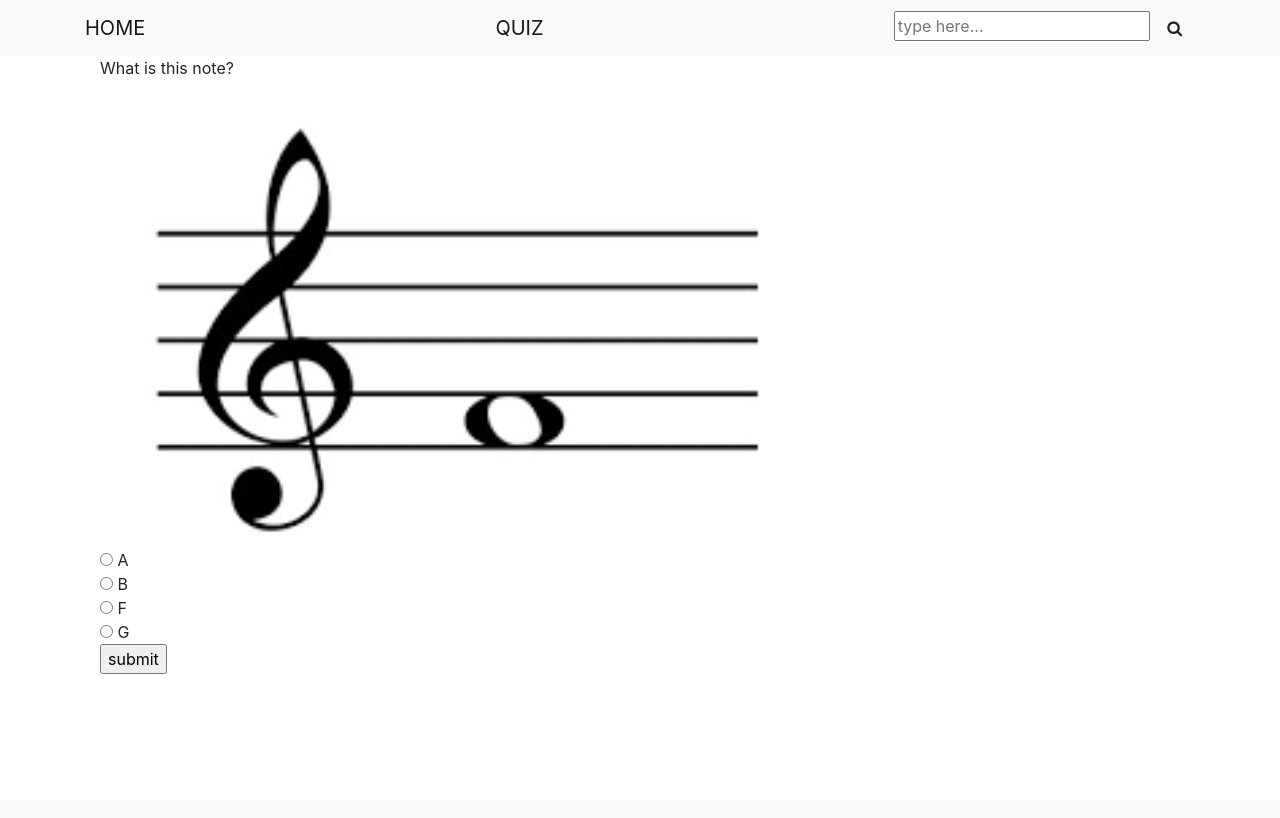
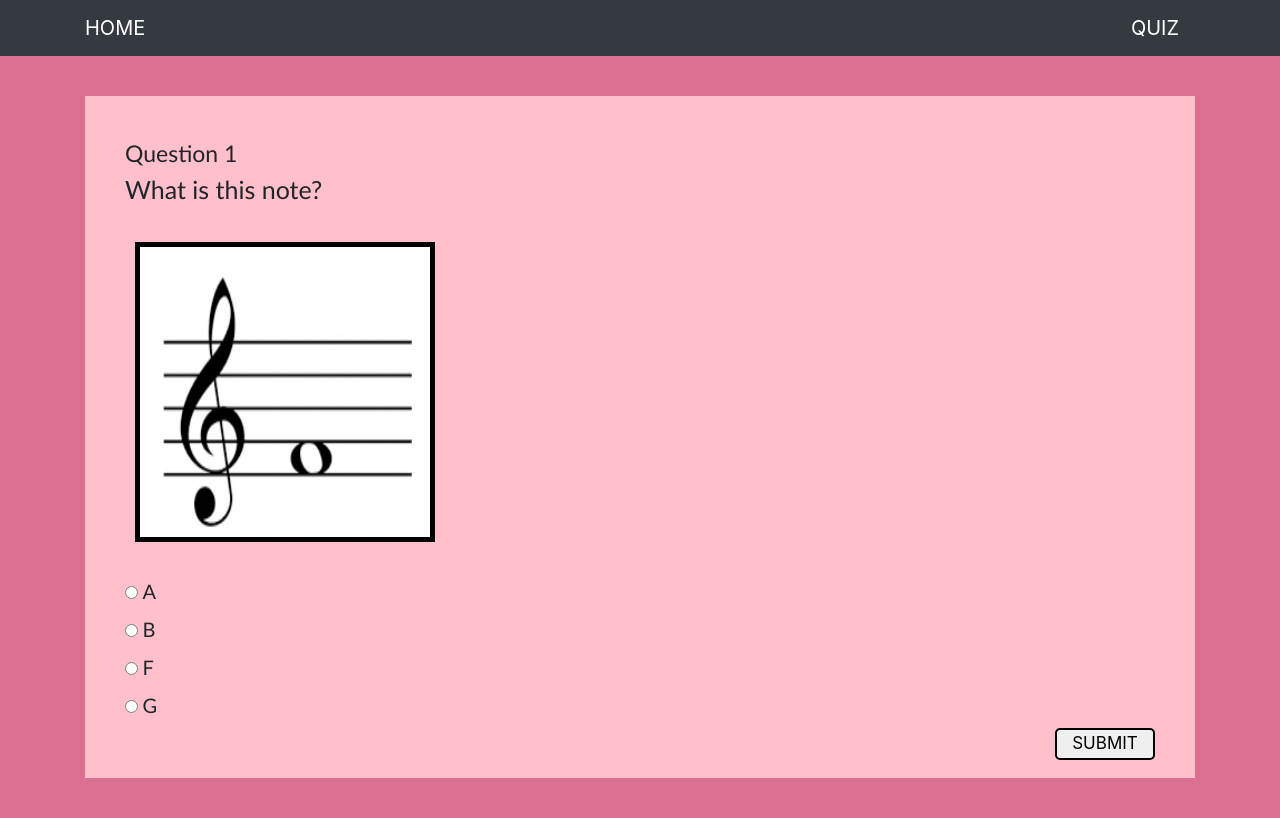
Before and after one commit to Aishwarya404/Read-Sheet-Music, a Flask app: page /quiz/1 in a window 1280 px wide. Before the commit the page ends 674 px from the top, so only its background shows below. Run offline with Flask 2, Linux system fonts and the light colour scheme; some libraries are stand-ins or nearby versions.

Commit message:
Modified quiz pages for HW12

```diff
--- a/server.py
+++ b/server.py
@@ -7,12 +7,10 @@ from flask import Response, request, jsonify
 import json
 app = Flask(__name__, static_url_path='/static')
 
+#DATA
+learnTime = {
+}
 
-#DATA
-current_id = 0
-learnTime = {
-
-}
 learnInfo = {
     "1": {
             "id": "1",
@@ -70,6 +68,7 @@ learnInfo = {
             "image": "https://upload.wikimedia.org/wikipedia/commons/2/23/Eighth_Note_1_%28PSF%29.png"
     },
 }
+
 quiz_data  ={
     "1": {
         "id": 1,
@@ -131,33 +130,32 @@ quiz_data  ={
       }
    }
 
+user_score = 0
 
-user_score = 0
 
 # ROUTES
 
 @app.route('/')
 def welcome():
-	return render_template('welcome.html')
+    return render_template('welcome.html')
 
 
 @app.route('/middle')
 def middle():
-	return render_template('middle.html')
+    global user_score
+    user_score = 0
+    return render_template('middle.html')
+
 
 @app.route('/result')
 def result():
-	return render_template('result.html', single_data = user_score)
-
+    return render_template('result.html', single_data = user_score)
 
 
 @app.route('/quiz/<id>')
 def quiz(id=None):
-        global quiz_data
-        global user_score
-        if id == 1:
-            user_score = 0
-        return render_template('quiz.html', question_data = quiz_data[id])
+    global quiz_data
+    return render_template('quiz.html', question_data = quiz_data[id])
 
 
 @app.route('/calculate_score', methods=['GET', 'POST'])
--- /dev/null
+++ b/static/layout.css
@@ -0,0 +1,3 @@
+body {
+    background-color: palevioletred;
+}
--- /dev/null
+++ b/static/quiz.css
@@ -0,0 +1,48 @@
+
+#quiz_page {
+    padding: 40px;
+    padding-bottom: 50px;
+    margin-top: 40px;
+    margin-bottom: 40px;
+    background-color: pink;
+}
+
+.qImage {
+    width: 300px;
+    height: 300px;
+    border: 5px solid black;
+    margin: 10px
+}
+
+.inline {
+    display: inline-block;
+}
+
+.aImage {
+    width: 150px;
+    height: 150px;
+    border: 5px solid black;
+}
+
+.quiz_question {
+    font-size: 25px;
+    font-family: 'Trebuchet MS', 'Lucida Sans Unicode', 'Lucida Grande', 'Lucida Sans', Arial, sans-serif;
+}
+
+.question_no {
+    font-size: 23px;
+    font-family: 'Trebuchet MS', 'Lucida Sans Unicode', 'Lucida Grande', 'Lucida Sans', Arial, sans-serif;
+}
+
+label {
+    font-size: 20px;
+    font-family: 'Trebuchet MS', 'Lucida Sans Unicode', 'Lucida Grande', 'Lucida Sans', Arial, sans-serif;
+}
+
+.next {
+    float: right;
+    border-radius: 5px;
+    border: 2px solid black;
+    width: 100px;
+    font-size: 17px;
+}
--- a/static/quiz.js
+++ b/static/quiz.js
@@ -1,33 +1,30 @@
 function display_options(){
+	$(".question_no").text("Question " + question_data["id"]);
 	$(".quiz_question").text(question_data["Question"]);
-	console.log("aa")
-	console.log(question_data)
 	let $options = $(`<form action="/quiz" method="post"></form>`);
 	if (question_data["question_image"]){
 		for (let image in question_data["Image"]){
-			let question_img = $("<img src = '" + question_data['Image'][image] + "' id='theImg'>")
-			console.log(question_data["Image"][image])
+			let question_img = $("<div class='inline'> <img src = '" + question_data['Image'][image] + "' class='qImage'> </div>")
 			$(".quiz_image").append(question_img)
 		}
 	}
 
 	if (question_data["question_image"]){
     	for(let letter in question_data['Answers']){
-        	$options.append(`<input type="radio" name="${question_data['id']}" id = "${letter}" value="${letter}" /> ${question_data['Answers'][letter]}<br/>`);
+        	$options.append(`<input type="radio" name="${question_data['id']}" id = "${letter}" value="${letter}" class="aOption"/> <label> ${question_data['Answers'][letter]} </label> <br/>`);
     	}
 	}
 	else{
 		for(let letter in question_data['Answers']){
-        	$options.append(`<input type="radio" name="${question_data['id']}" id = "${letter}" value="${letter}" /> <img src = "${question_data['Answers'][letter]}" id='theImg'> <br/>`)
+        	$options.append(`<input type="radio" name="${question_data['id']}" id = "${letter}" value="${letter}" /> <img src = "${question_data['Answers'][letter]}" class='aImage'> <br> <br>`)
     	}
 	}
 	$(".quiz_options").append($options);
 }
 
+
 function validate_answer(answer, id){
-
 	let data_to_save = {"answer": answer, "id": id}
-	console.log("D", data_to_save)
 	$.ajax({
 		type: "POST",
 		url: "http://127.0.0.1:5000/calculate_score",
@@ -52,15 +49,9 @@ function validate_answer(answer, id){
 }
 
 $(document).ready(function(){
-	console.log("aaaaaaaaa")
 	display_options()
     $(".next").click(function(){
-
 		var $chosen_ans = $('input[name=' + question_data["id"] +']:checked').val();
-
-        // let answer = $radio.attr("value")
-		// console.log(answer)
-        //let curr_id = $('.next').attr('name')
         validate_answer($chosen_ans, question_data["id"])
 	})
 })
--- a/templates/layout.html
+++ b/templates/layout.html
@@ -19,7 +19,7 @@
         <!-- Bootstrap CSS -->
         <link rel="stylesheet" href="https://stackpath.bootstrapcdn.com/bootstrap/4.2.1/css/bootstrap.min.css">
         <script src="https://maxcdn.bootstrapcdn.com/bootstrap/3.4.1/js/bootstrap.min.js"></script>
-        <!-- <link rel="stylesheet" href="{{url_for('static', filename='main.css')}}"> -->
+        <link rel="stylesheet" href="{{url_for('static', filename='layout.css')}}">
         <!-- <script type="text/javascript" src="{{ url_for('static', filename = 'main.js') }}"></script> -->
 
         <!-- ICON  -->
@@ -28,14 +28,14 @@
         <title>Learn to Read Sheet Music </title>
     </head>
     <body>
-        <nav class="navbar navbar-expand-lg navbar-light bg-light">
+        <nav class="navbar navbar-expand-lg navbar-dark bg-dark">
             <div class="container">
-                <a class="navbar-brand" href="/">HOME</a>
+                <a class="navbar-brand" href="/" id="icon"> HOME </a>
                 <a class="navbar-brand" href="/middle">QUIZ</a>
-                <form id="search">
+                <!-- <form id="search">
                     <input type="text" placeholder="type here..." id="key">
                     <button type="submit" class="btn btn-light" id="navsubmit"> <i class="fa fa-search"></i> </button>
-                </form>
+                </form> -->
             </div>
         </nav>
 
--- a/templates/quiz.html
+++ b/templates/quiz.html
@@ -7,18 +7,19 @@
 
 {% block content %}
 <script type="text/javascript" src="{{ url_for('static', filename = 'quiz.js') }}"></script>
+<link rel="stylesheet" href="{{url_for('static', filename='quiz.css')}}">
 <script>
     let question_data = {{question_data|tojson}}
 </script>
 
-
 <div class="container" id="quiz_page">
-    <div class="quiz_question"></div>
-    <div class="quiz_image">
-    </div>
+    <div class="question_no"> </div>
+    <div class="quiz_question"> </div>
+    <br>
+    <div class="quiz_image"> </div>
+    <br>
     <div class="quiz_options"></div>
-    <!-- <button onclick="window.location='/'">return to homepage</button> -->
-    <input type="submit" class="next" id="" name="{{question_data.id}}" value="submit">
+    <input type="submit" class="next" name="{{question_data.id}}" value="SUBMIT">
 </div>
 
 
```
Also changed, not shown: static/middle.css (added, +23 -0 lines), static/result.css (added, +13 -0 lines), static/result.js (added, +13 -0 lines), templates/middle.html (+19 -8 lines), templates/result.html (+13 -1 lines).
